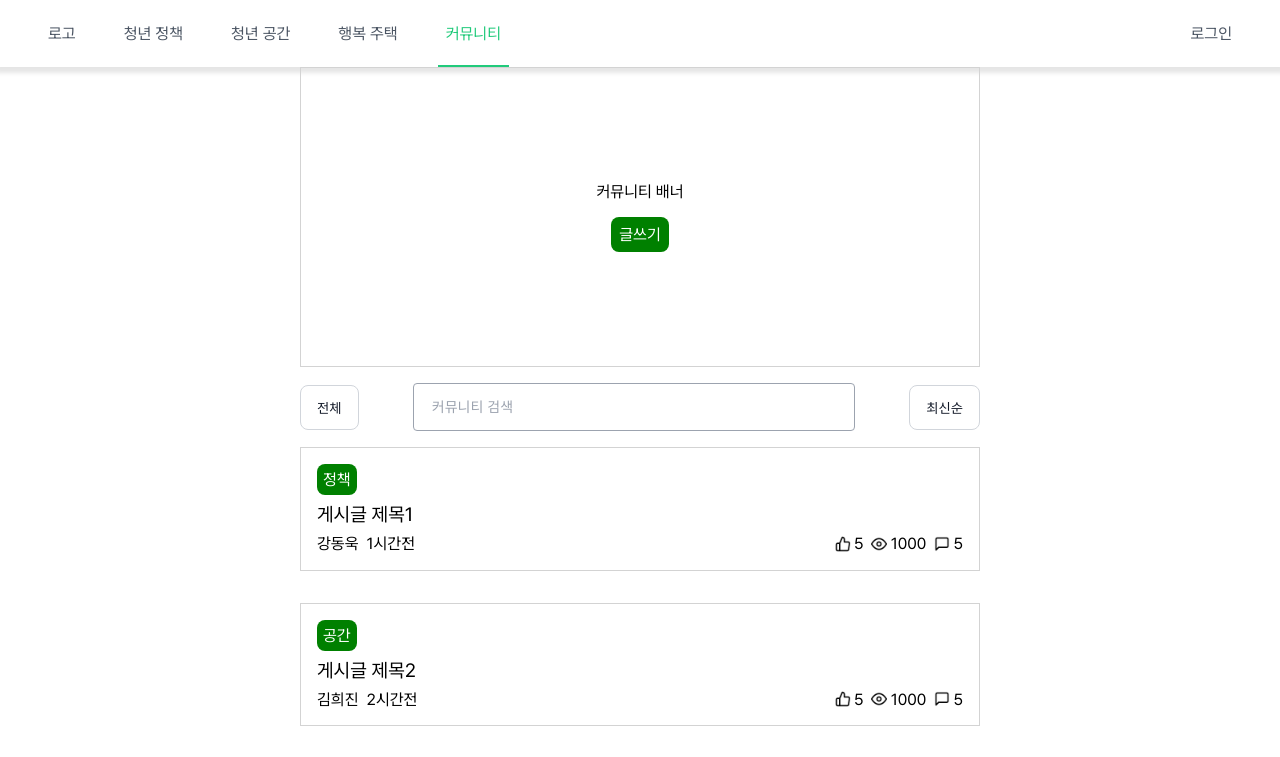
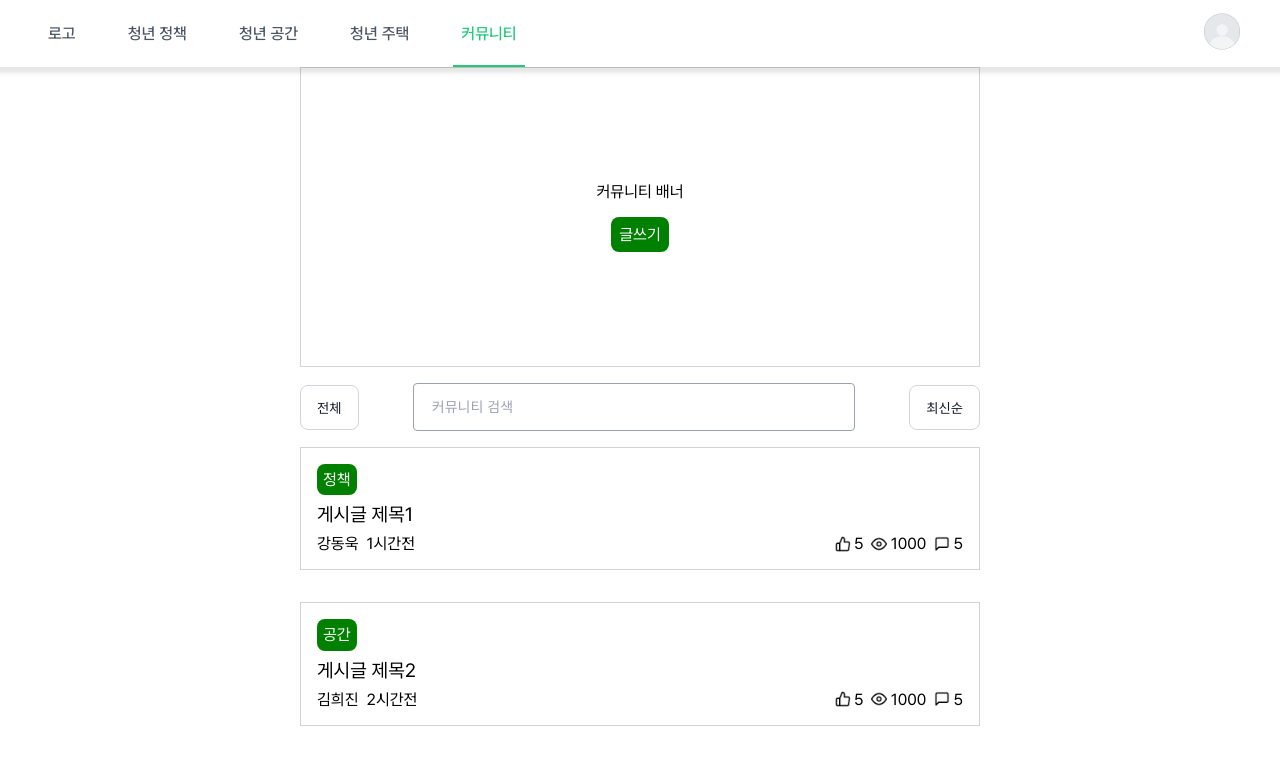
Before and after one commit to For-MZ/formz-fe, a Next.js app: page /community in a window 1280 px wide. Shown: the top 757 px of the page. Built offline with nearby package versions, Linux system fonts and the light colour scheme; a web font is replaced by a local one.

Commit message:
Feat: 헤더 fixed, 로그인 여부 추가

```diff
--- a/src/components/Header/Header.module.scss
+++ b/src/components/Header/Header.module.scss
@@ -1,23 +1,13 @@
 .header {
   @include shadow2;
-}
+  @include body-lg-medium;
+  position: fixed;
+  width: 100%;
+  z-index: 999;
 
-.navigation {
-  max-width: 1200px;
-  margin: 0 auto;
-  display: flex;
-  justify-content: space-between;
-  align-items: center;
-  background-color: $background-primary-color;
-
-  .navMenu {
-    display: flex;
-    gap: 2rem;
-  }
-
-  .navMenuLink {
+  .link {
     display: block;
-    padding: 1.5rem 0.5rem;
+    padding: 24px 8px;
 
     &:hover {
       // inner border
@@ -30,4 +20,27 @@
       color: $text-interactive-selected-color;
     }
   }
+
+  .navigation {
+    max-width: 1200px;
+    margin: 0 auto;
+    background-color: $background-primary-color;
+    display: flex;
+    justify-content: space-between;
+    align-items: center;
+
+    .menuList {
+      display: flex;
+      gap: 36px;
+    }
+
+    .userMenu {
+      display: flex;
+      gap: 8px;
+    }
+  }
 }
+
+.loginUser {
+  cursor: pointer;
+}
--- a/src/components/Header/index.tsx
+++ b/src/components/Header/index.tsx
@@ -1,13 +1,13 @@
 'use client';
 
 import Link from 'next/link';
-import styles from './header.module.scss';
+import styles from './Header.module.scss';
 import { usePathname } from 'next/navigation';
+import { useState } from 'react';
+import Image from 'next/image';
+import defaultProfileImage from '../../../public/default-profile-image.png';
 
-export default function Header() {
-  const pathName = usePathname();
-
-  const navMenu = [
+const navMenuList = [
   {
     href: '/youth-policy',
     name: '청년 정책',
@@ -17,8 +17,8 @@ export default function Header() {
     name: '청년 공간',
   },
   {
-      href: '/happy-housing',
-      name: '행복 주택',
+    href: '/youth-housing',
+    name: '청년 주택',
   },
   {
     href: '/community',
@@ -26,24 +26,41 @@ export default function Header() {
   },
 ];
 
+export default function Header() {
+  const pathName = usePathname();
+  const [isLogin, setIsLogin] = useState<boolean>(true);
+
   return (
     <header className={styles.header}>
       <nav className={styles.navigation}>
-        <ul className={styles.navMenu}>
-          <Link className={styles.navMenuLink} href={'/'}>
+        <ul className={styles.menuList}>
+          <Link href="/" className={styles.link}>
             로고
           </Link>
-          {navMenu.map(({ href, name }) => (
-            <li key={href}>
-              <Link href={href} className={`${styles.navMenuLink} ${pathName === href && styles.selected}`}>
+          {navMenuList.map(({ href, name }) => (
+            <li key={href} className={styles.menu}>
+              <Link href={href} className={`${styles.link} ${pathName === href && styles.selected}`}>
                 {name}
               </Link>
             </li>
           ))}
         </ul>
-        <Link href={'/login'} className={`${styles.navMenuLink} ${pathName === '/login' && styles.selected}`}>
+        <div className={styles.userMenu}>
+          {isLogin ? (
+            <Link href="/mypage">
+              <Image src={defaultProfileImage} alt="기본 프로필 이미지" />
+            </Link>
+          ) : (
+            <>
+              <Link href={'/login'} className={`${styles.link} ${pathName === '/login' && styles.selected}`}>
                 로그인
               </Link>
+              <Link href={'/signup'} className={`${styles.link} ${pathName === '/signup' && styles.selected}`}>
+                회원가입
+              </Link>
+            </>
+          )}
+        </div>
       </nav>
     </header>
   );
--- a/src/styles/_globals.scss
+++ b/src/styles/_globals.scss
@@ -23,6 +23,7 @@ input[type='text'] {
 }
 
 .main {
+  padding-top: 67px;
   max-width: 1200px;
   margin: 0 auto;
 }
--- a/src/styles/_variables.scss
+++ b/src/styles/_variables.scss
@@ -158,6 +158,7 @@ $background-disabled-color: $color-neutral-200;
 // 배경 색상 - 인터렉티브
 $background-interactive-primary-color: $color-brand-600;
 $background-interactive-primary-hover-color: $color-brand-700;
+$background-interactive-primary-hover-subtle-color: $color-brand-100;
 $background-interactive-primary-press-color: $color-brand-800;
 $background-interactive-secondary-color: $color-neutral-100;
 $background-interactive-secondary-hover-color: $color-neutral-200;
```
Also changed, not shown: public/default-profile-image.png (added). Lines whose indentation alone changed are shown as unchanged.
